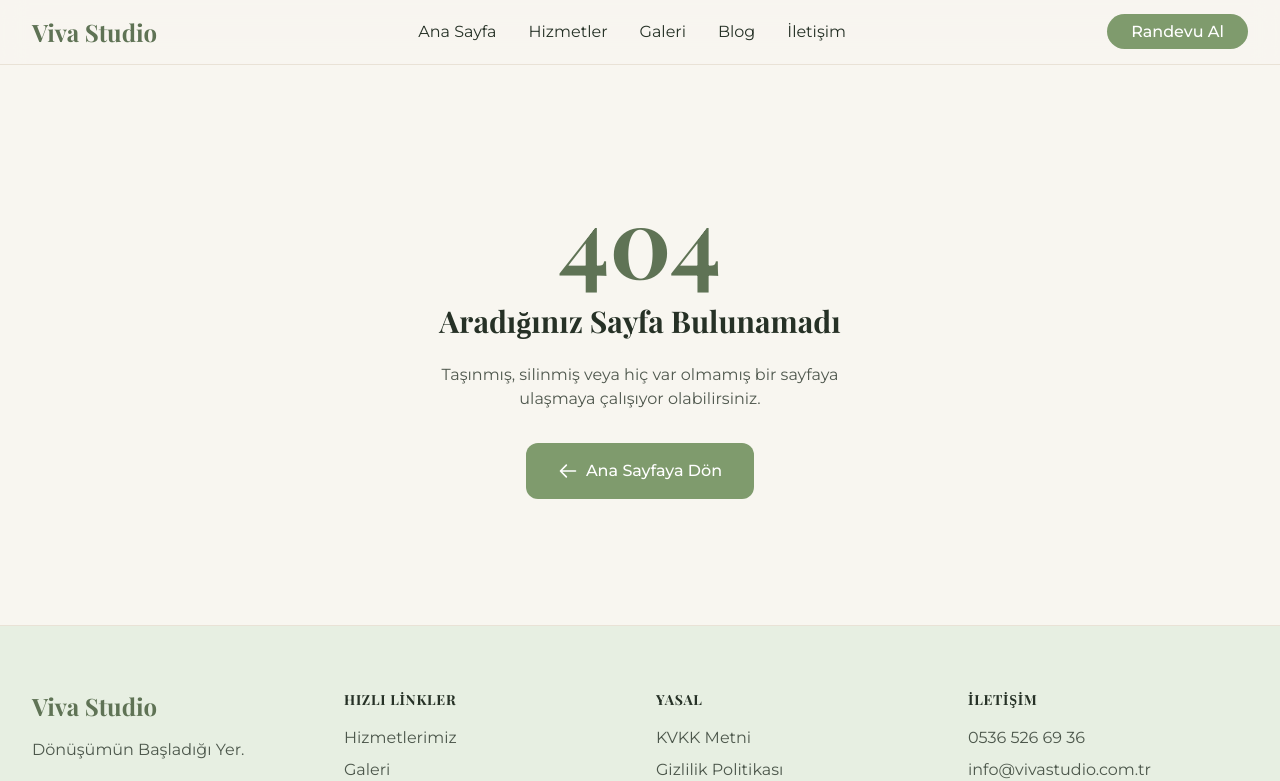
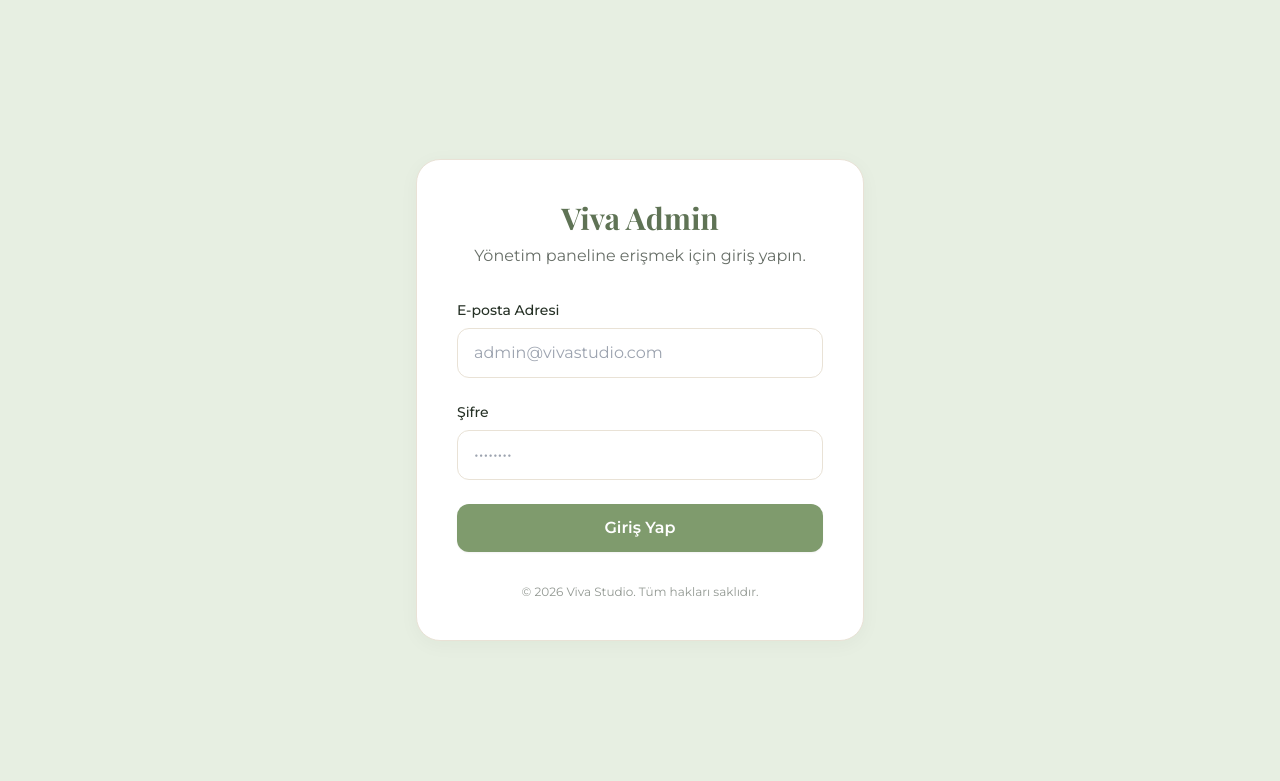
Before and after one commit to ozinizm/viva-studio-website, a React (Vite) app in the folder frontend/: page /admin/login in a window 1280 px wide. Shown: the top 781 px of the page. Built offline with nearby package versions, Linux system fonts and the light colour scheme.

Commit message:
Protect admin routes with login guard

```diff
--- a/frontend/src/App.tsx
+++ b/frontend/src/App.tsx
@@ -18,6 +18,8 @@ import NotFoundPage from './pages/public/NotFoundPage';
 import DashboardPage from './pages/admin/DashboardPage';
 import ReservationsPage from './pages/admin/ReservationsPage';
 import PlaceholderAdminPage from './pages/admin/PlaceholderAdminPage';
+import LoginPage from './pages/admin/LoginPage';
+import ProtectedRoute from './components/common/ProtectedRoute';
 
 function App() {
   return (
@@ -38,8 +40,12 @@ function App() {
           <Route path="*" element={<NotFoundPage />} />
         </Route>
 
-        {/* Admin Routes */}
-        <Route path="/admin" element={<AdminLayout />}>
+        {/* Admin Login */}
+        <Route path="/admin/login" element={<LoginPage />} />
+
+        {/* Admin Routes (Protected) */}
+        <Route path="/admin" element={<ProtectedRoute />}>
+          <Route element={<AdminLayout />}>
             <Route index element={<Navigate to="/admin/dashboard" replace />} />
             <Route path="dashboard" element={<DashboardPage />} />
             <Route path="reservations" element={<ReservationsPage />} />
@@ -48,6 +54,7 @@ function App() {
             <Route path="blog" element={<PlaceholderAdminPage title="Blog Yönetimi" />} />
             <Route path="settings" element={<PlaceholderAdminPage title="Site Ayarları" />} />
           </Route>
+        </Route>
       </Routes>
     </BrowserRouter>
   );
--- /dev/null
+++ b/frontend/src/components/common/ProtectedRoute.tsx
@@ -0,0 +1,13 @@
+import { Navigate, Outlet } from 'react-router-dom';
+
+const ProtectedRoute = () => {
+  const isAuthenticated = localStorage.getItem('viva_admin_auth') === 'true';
+
+  if (!isAuthenticated) {
+    return <Navigate to="/admin/login" replace />;
+  }
+
+  return <Outlet />;
+};
+
+export default ProtectedRoute;
--- a/frontend/src/layouts/AdminLayout.tsx
+++ b/frontend/src/layouts/AdminLayout.tsx
@@ -1,9 +1,18 @@
 
-import { Outlet, Link } from 'react-router-dom';
+import { Outlet, Link, useNavigate } from 'react-router-dom';
+import SEO from '../components/common/SEO';
 
 const AdminLayout = () => {
+  const navigate = useNavigate();
+
+  const handleLogout = () => {
+    localStorage.removeItem('viva_admin_auth');
+    navigate('/admin/login', { replace: true });
+  };
+
   return (
     <div className="flex h-screen bg-cream">
+      <SEO title="Viva Studio | Yönetim Paneli" noIndex={true} />
       {/* Sidebar */}
       <aside className="w-64 bg-warm-white border-r border-border-soft flex flex-col">
         <div className="p-6 border-b border-border-soft">
@@ -18,7 +27,7 @@ const AdminLayout = () => {
           <Link to="/admin/settings" className="block px-4 py-3 rounded-xl text-charcoal hover:bg-sage-light hover:text-sage-dark transition-colors font-medium">Ayarlar</Link>
         </nav>
         <div className="p-4 border-t border-border-soft">
-          <button className="w-full text-left px-4 py-3 rounded-xl text-danger hover:bg-danger/10 transition-colors font-medium">Çıkış Yap</button>
+          <button onClick={handleLogout} className="w-full text-left px-4 py-3 rounded-xl text-danger hover:bg-danger/10 transition-colors font-medium">Çıkış Yap</button>
         </div>
       </aside>
 
--- /dev/null
+++ b/frontend/src/pages/admin/LoginPage.tsx
@@ -0,0 +1,93 @@
+import { useState, useEffect } from 'react';
+import { useNavigate } from 'react-router-dom';
+import SEO from '../../components/common/SEO';
+
+const LoginPage = () => {
+  const [email, setEmail] = useState('');
+  const [password, setPassword] = useState('');
+  const [error, setError] = useState('');
+  const navigate = useNavigate();
+
+  useEffect(() => {
+    // If already authenticated, redirect to dashboard
+    if (localStorage.getItem('viva_admin_auth') === 'true') {
+      navigate('/admin/dashboard', { replace: true });
+    }
+  }, [navigate]);
+
+  const handleLogin = (e: React.FormEvent) => {
+    e.preventDefault();
+
+    // Mock Auth Check
+    if (email === 'admin@vivastudio.com' && password === 'VivaAdmin2026!') {
+      localStorage.setItem('viva_admin_auth', 'true');
+      navigate('/admin/dashboard', { replace: true });
+    } else {
+      setError('Geçersiz e-posta veya şifre.');
+    }
+  };
+
+  return (
+    <div className="min-h-screen bg-sage-light flex items-center justify-center p-4">
+      <SEO title="Viva Studio | Admin Login" noIndex={true} />
+
+      <div className="bg-warm-white p-8 md:p-10 rounded-2xl shadow-soft w-full max-w-md border border-border-soft">
+        <div className="text-center mb-8">
+          <h1 className="text-3xl font-serif text-sage-dark font-bold mb-2">Viva Admin</h1>
+          <p className="text-charcoal/70">Yönetim paneline erişmek için giriş yapın.</p>
+        </div>
+
+        {error && (
+          <div className="bg-danger/10 text-danger px-4 py-3 rounded-lg mb-6 text-sm border border-danger/20">
+            {error}
+          </div>
+        )}
+
+        <form onSubmit={handleLogin} className="space-y-6">
+          <div>
+            <label className="block text-charcoal font-medium mb-2 text-sm" htmlFor="email">
+              E-posta Adresi
+            </label>
+            <input
+              id="email"
+              type="email"
+              className="w-full px-4 py-3 rounded-xl border border-border-soft focus:ring-2 focus:ring-sage focus:border-sage outline-none transition-all"
+              placeholder="admin@vivastudio.com"
+              value={email}
+              onChange={(e) => setEmail(e.target.value)}
+              required
+            />
+          </div>
+
+          <div>
+            <label className="block text-charcoal font-medium mb-2 text-sm" htmlFor="password">
+              Şifre
+            </label>
+            <input
+              id="password"
+              type="password"
+              className="w-full px-4 py-3 rounded-xl border border-border-soft focus:ring-2 focus:ring-sage focus:border-sage outline-none transition-all"
+              placeholder="••••••••"
+              value={password}
+              onChange={(e) => setPassword(e.target.value)}
+              required
+            />
+          </div>
+
+          <button
+            type="submit"
+            className="w-full bg-sage text-warm-white font-bold py-3 px-4 rounded-xl hover:bg-sage-dark transition-colors shadow-sm"
+          >
+            Giriş Yap
+          </button>
+        </form>
+
+        <div className="mt-8 text-center text-xs text-charcoal/50">
+          <p>&copy; {new Date().getFullYear()} Viva Studio. Tüm hakları saklıdır.</p>
+        </div>
+      </div>
+    </div>
+  );
+};
+
+export default LoginPage;
```
Also changed, not shown: 7 other files (tests, documents, lock files or other folders). Lines whose indentation alone changed are shown as unchanged.
